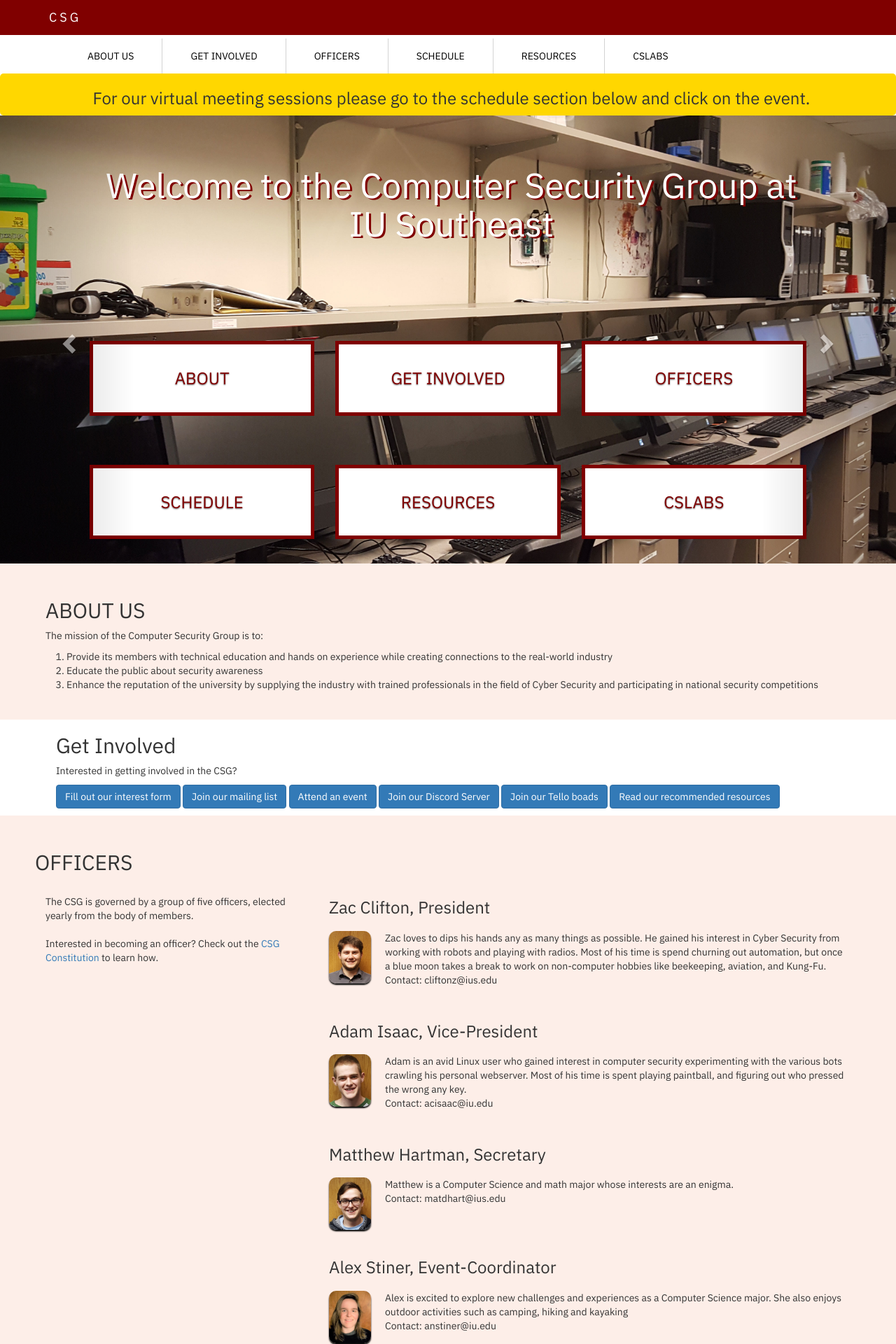
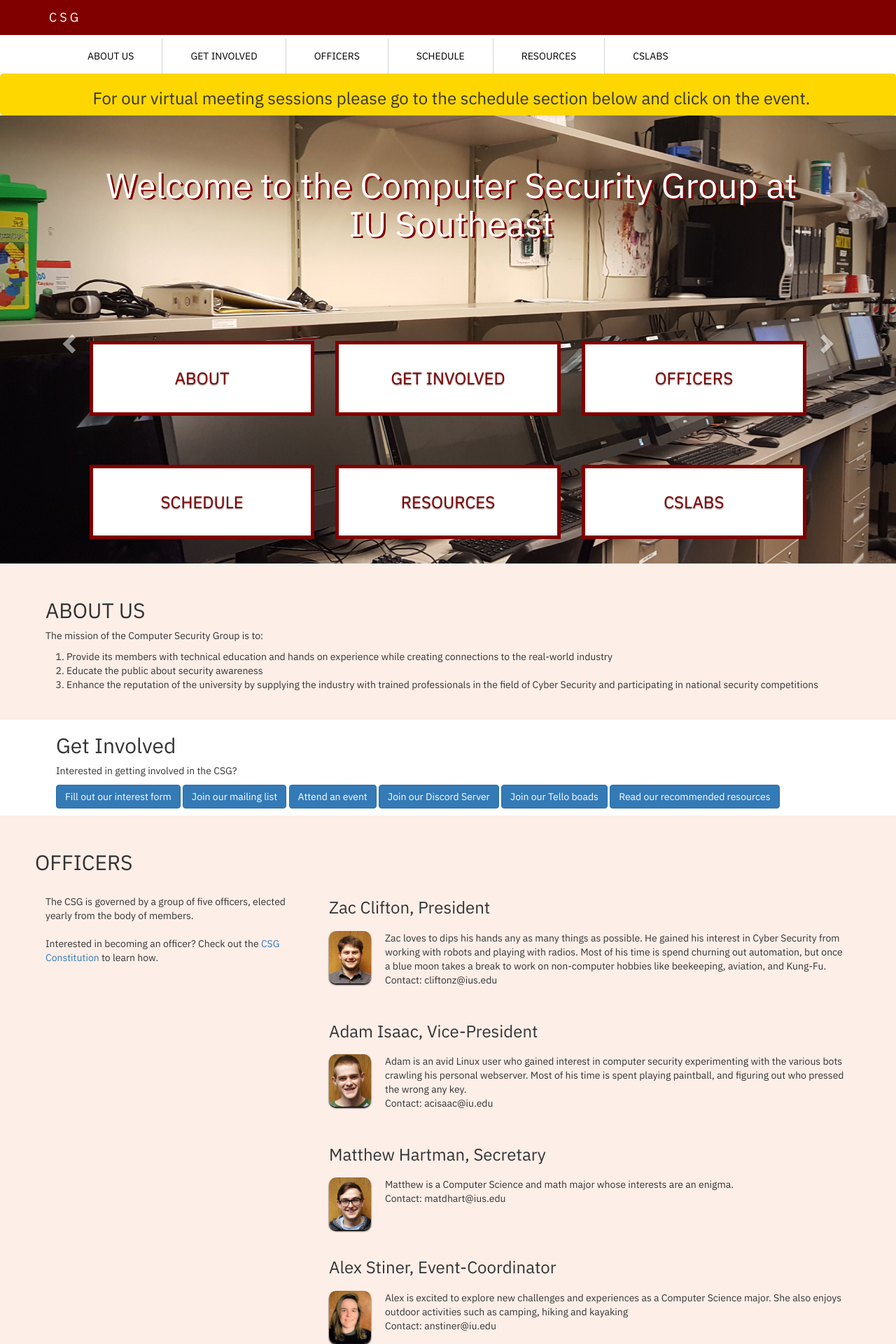
Before and after one commit to ius-csg/csghomepage, a Jekyll site: the page built from index.html, in a window 1280 px wide. Shown: the top 1920 px of the page at 70% size. Built offline with Jekyll 4.4.1, drawn with Linux system fonts in a browser that asks for light colours.

Commit message:
Move menu boxes outside of the carousel slides and into the carousel container, fix mobile styling of carousel text and menu items

```diff
--- a/_includes/carousel.html
+++ b/_includes/carousel.html
@@ -9,64 +9,33 @@
 
         <div class="item active">
             <img src="../assets/images/carousel/pic1.jpg" alt="Students" style="width:100%;">
-            <div class="carousel-caption">
-                <div class="presentation">
-                    <h1>Welcome to the Computer Security Group at IU Southeast</h1><br>
-                </div>
-                {% include carousel-caption.html %}
-            </div>
         </div>
 
         <div class="item">
             <img src="../assets/images/carousel/pic2.jpg" alt="Students" style="width:100%;">
-            <div class="carousel-caption">
-                <div class="presentation">
-                    <h1>Welcome to the Computer Security Group at IU Southeast</h1><br>
-                </div>
-                {% include carousel-caption.html %}
-            </div>
         </div>
 
         <div class="item">
             <img src="../assets/images/carousel/pic3.jpg" alt="Students" style="width:100%;">
-            <div class="carousel-caption">
-                <div class="presentation">
-                    <h1>Welcome to the Computer Security Group at IU Southeast</h1><br>
-                </div>
-                {% include carousel-caption.html %}
-            </div>
         </div>
 
         <div class="item">
             <img src="../assets/images/carousel/pic4.jpg" alt="Students" style="width:100%;">
-            <div class="carousel-caption">
-                <div class="presentation">
-                    <h1>Welcome to the Computer Security Group at IU Southeast</h1><br>
-                </div>
-                {% include carousel-caption.html %}
-            </div>
         </div>
 
         <div class="item">
             <img src="../assets/images/carousel/pic5.jpg" alt="Students" style="width:100%;">
-            <div class="carousel-caption">
-                <div class="presentation">
-                    <h1>Welcome to the Computer Security Group at IU Southeast</h1><br>
-                </div>
-                {% include carousel-caption.html %}
-            </div>
         </div>
 
         <div class="item">
             <img src="../assets/images/carousel/officer.jpg" alt="Students" style="width:100%;">
-            <div class="carousel-caption">
-                <div class="presentation">
-                    <h1>Welcome to the Computer Security Group at IU Southeast</h1><br>
-                </div>
-                {% include carousel-caption.html %}
+        </div>
+        <div class="carousel-caption">
+            <div class="presentation">
+                <h1>Welcome to the Computer Security Group at IU Southeast</h1><br>
             </div>
+            {% include carousel-caption.html %}
         </div>
-
     </div>
 
     <!-- Left and right controls -->
--- a/style.css
+++ b/style.css
@@ -21,6 +21,8 @@
 }
 .nav li {
   margin-top: 5px;
+  /* ensure that the margin does not clip into the next menu item in the mobile menu */
+  overflow: auto;
   border-right: 1px solid lightgray;
 }
 .nav li:last-child {
@@ -190,11 +192,35 @@
   margin-left: 10px;
 }
 
-@media (max-width: 540px) {
-  .carousel-caption h1 {
-    font-size: 25px;
+@media (max-width: 1200px) {
+  .nav li a {
+    margin-right: 15px;
+    margin-left: 15px;
+  }
+  .tab-header h3 {
+    display: none !important;
   }
 }
+
+@media (max-width: 1100px) {
+  .nav li a {
+    margin-right: 10px;
+    margin-left: 10px;
+  }
+}
+@media (max-width: 991px) {
+  .nav li a {
+    margin-right: 0;
+    margin-left: 0;
+  }
+}
+
+@media (max-width: 800px) {
+  .carousel-caption h1 {
+    font-size: 35px;
+  }
+}
+
 
 @media (max-width: 767px) {
   .nav li {
@@ -202,28 +228,8 @@
   }
 }
 
-@media (max-width: 800px) {
-  .nav li a {
-    margin-right: none !important;
-    margin-left: none !important;
-    color: black;
+@media (max-width: 540px) {
+  .carousel-caption h1 {
+    font-size: 25px;
   }
 }
-
-@media (max-width: 1100px) {
-  .nav li a {
-    margin-right: 10px;
-    margin-left: 10px;
-    color: black;
-  }
-}
-@media (max-width: 1200px) {
-  .nav li a {
-    margin-right: 15px;
-    margin-left: 15px;
-    color: black;
-  }
-  .tab-header h3 {
-    display: none !important;
-  }
-}
```
